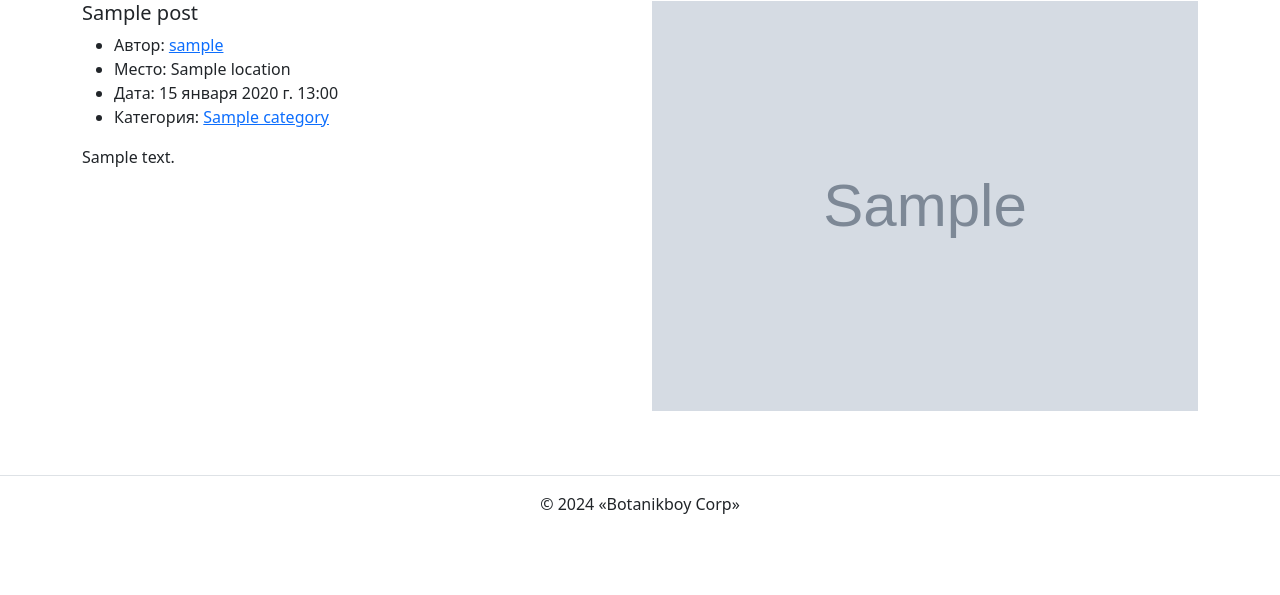
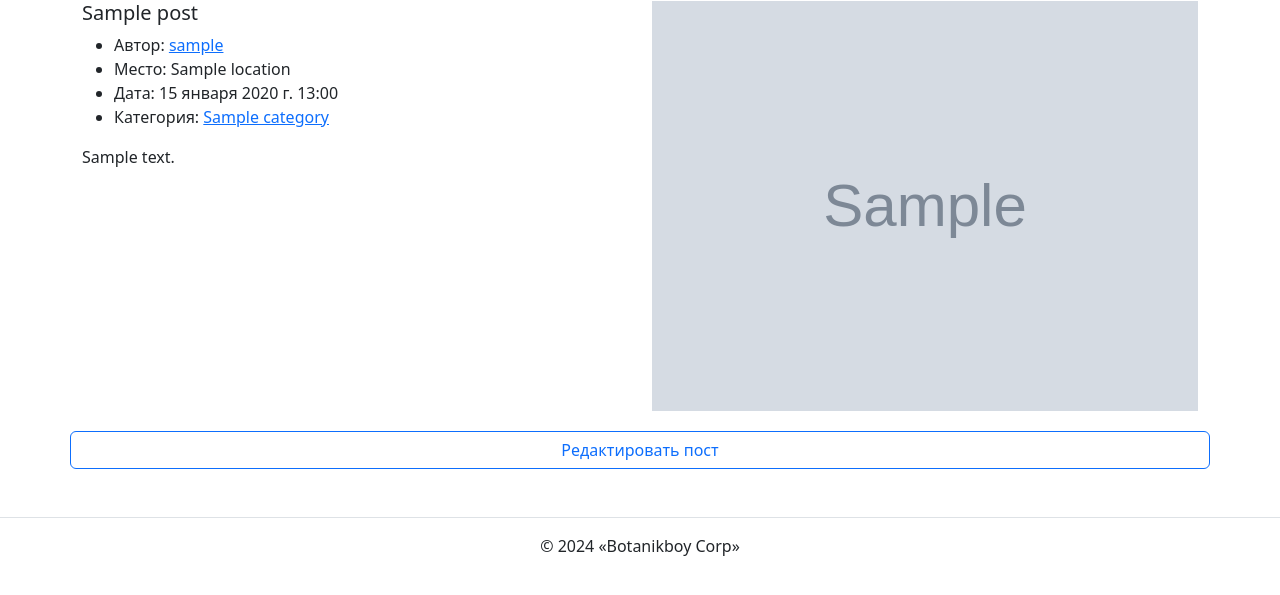
Before and after one commit to botanikboy/blogeteria, a Django app: page /posts/1/ in a window 1280 px wide. Shown: the part 111-706 px from the top of the page. Run offline with Django 4.2, Linux system fonts and the light colour scheme; a user stored in the database is signed in; tables that the repository leaves empty hold one stand-in row (values such as "Sample post"); grey boxes marked "Sample" are stand-in pictures; parts of the project's set-up code (start-up, migrations or seed data) failed here and were passed over; some libraries are stand-ins or nearby versions.

Commit message:
#blogeteria post detail view edit button

```diff
--- a/templates/blog/detail.html
+++ b/templates/blog/detail.html
@@ -36,5 +36,10 @@ Blogeteria. Пост {{ post.date }}
         >
   {% endif %}
   </div>
+  {% if user.is_authenticated and post.author == request.user %}
+    <a class="btn btn-outline-primary mt-1" href="{% url 'blog:post_edit' post.id %}">
+      Редактировать пост
+    </a>
+  {% endif %}
 </div>
 {% endblock content %}
```
